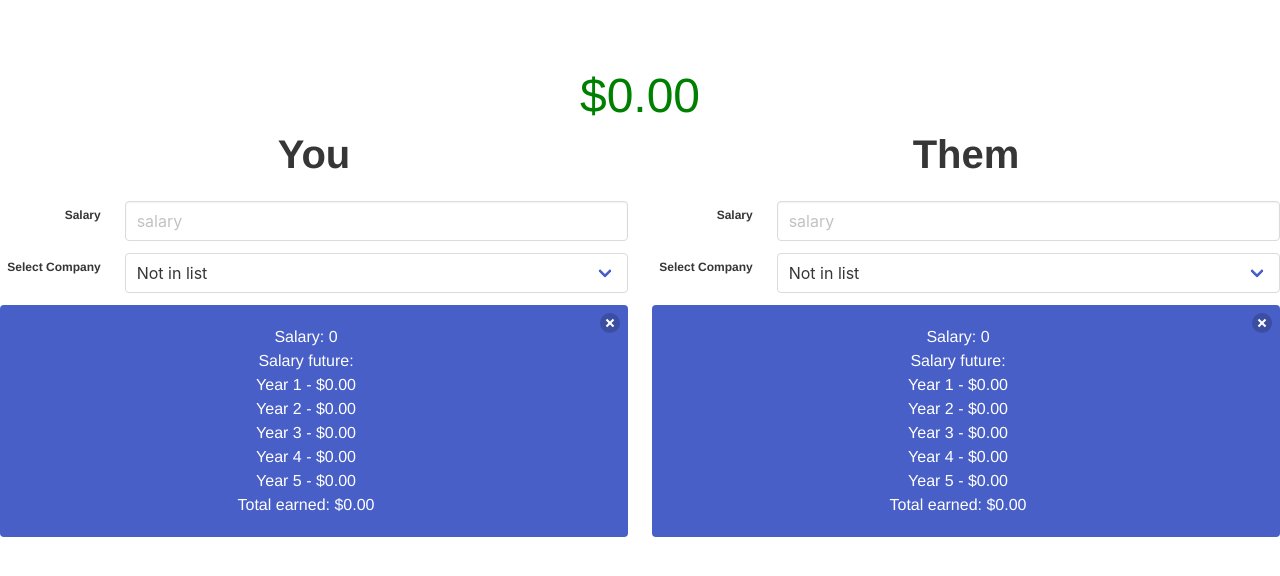
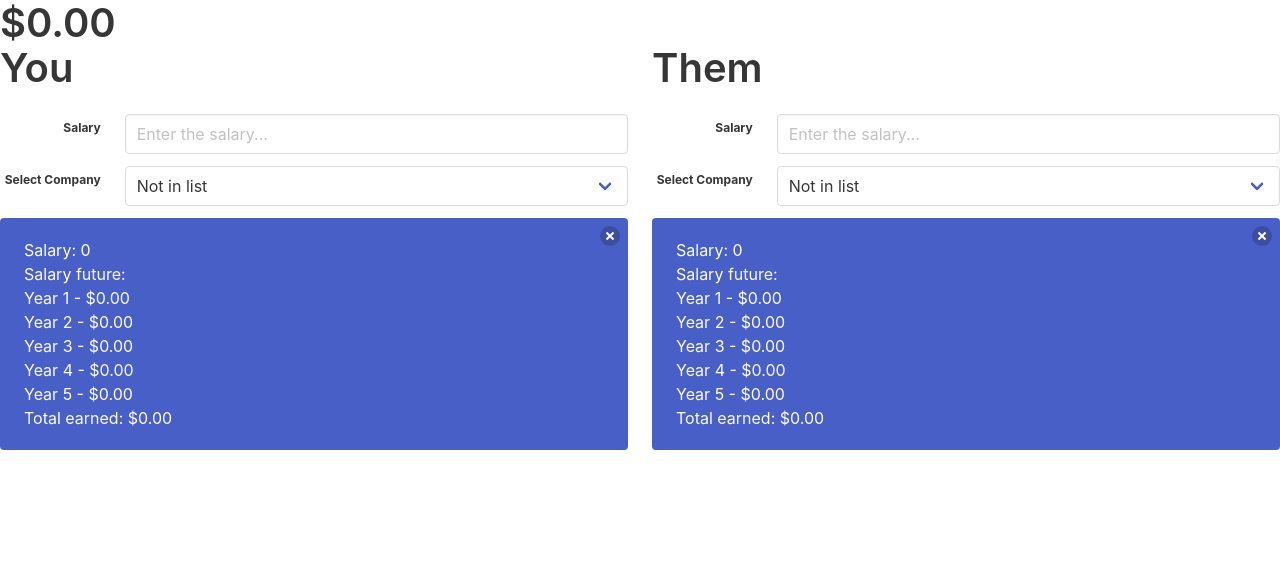
Before and after one commit to darraghoriordan/benefits, a Vue app in the folder src/: page /#/ in a window 1280 px wide. Shown: the top 576 px of the page. Built offline with nearby package versions, Linux system fonts and the light colour scheme.

Commit message:
just sme small adjustments

```diff
--- a/src/src/App.vue
+++ b/src/src/App.vue
@@ -9,14 +9,3 @@ export default {
   name: 'app'
 }
 </script>
-
-<style>
- #app {
-  font-family: 'Avenir', Helvetica, Arial, sans-serif;
-  -webkit-font-smoothing: antialiased;
-  -moz-osx-font-smoothing: grayscale;
-  text-align: center;
-  color: #2c3e50;
-  margin-top: 60px;
-}
-</style>
--- a/src/src/components/CalculatorPage.vue
+++ b/src/src/components/CalculatorPage.vue
@@ -1,6 +1,6 @@
 <template>
     <div>
-        <span class="biggestest">{{ salaryDifference | currency }}</span>
+        <span class="title is-2"><span class="success"> {{ salaryDifference | currency }}</span></span>
         <div class="columns">
             <div class="column">
                 <h2 class="title is-2">You</h2>
--- a/src/src/components/SalaryInput.vue
+++ b/src/src/components/SalaryInput.vue
@@ -6,7 +6,7 @@
         <div class="field-body">
             <div class="field">
                 <div class="control">
-                    <input class="input" type="text" v-bind:value="value" v-on:input="updateValue($event.target.value)" ref="input" placeholder="salary">
+                    <input class="input" type="text" v-bind:value="value" v-on:input="updateValue($event.target.value)" ref="input" placeholder="Enter the salary...">
                 </div>
             </div>
         </div>
```
